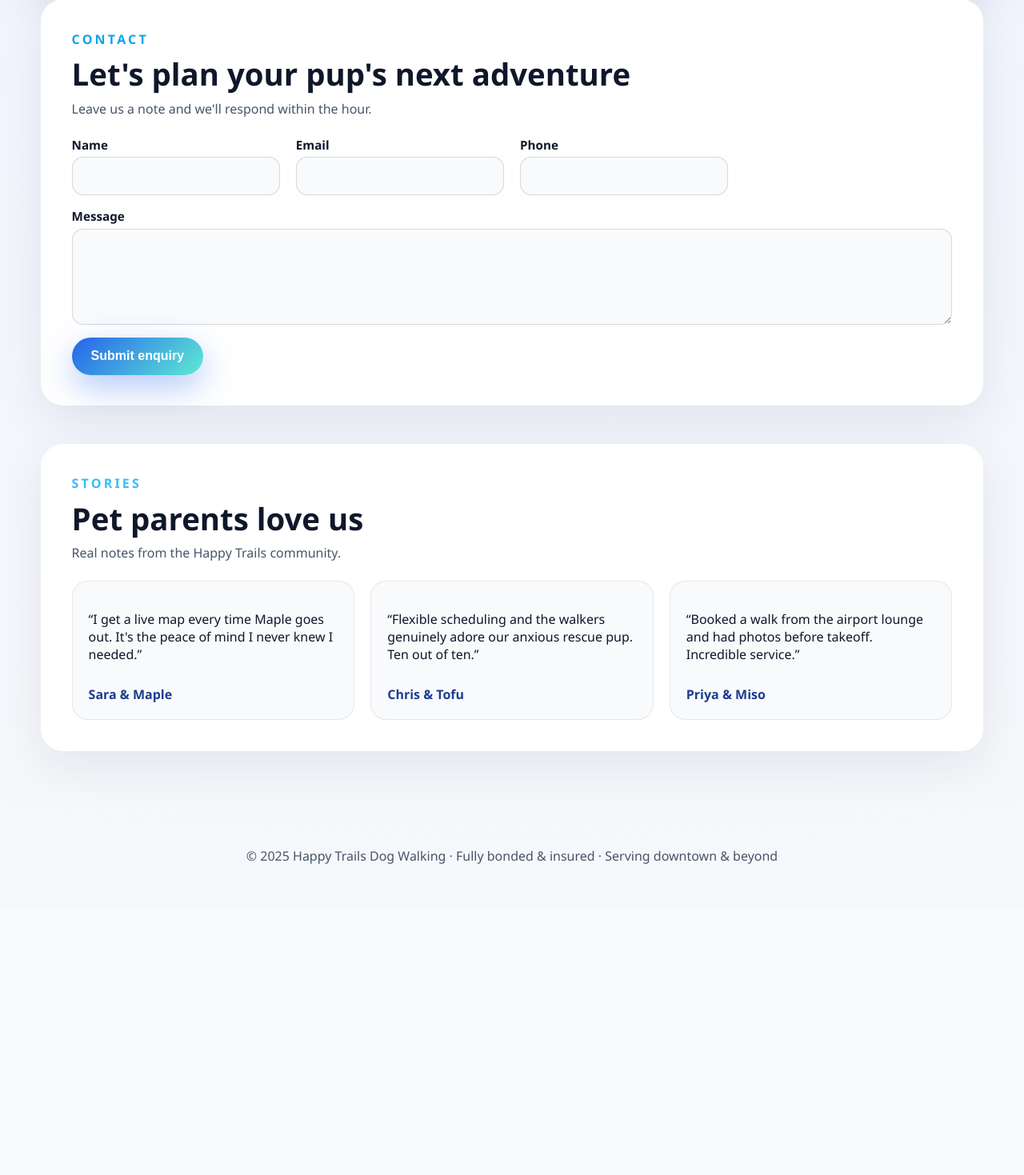
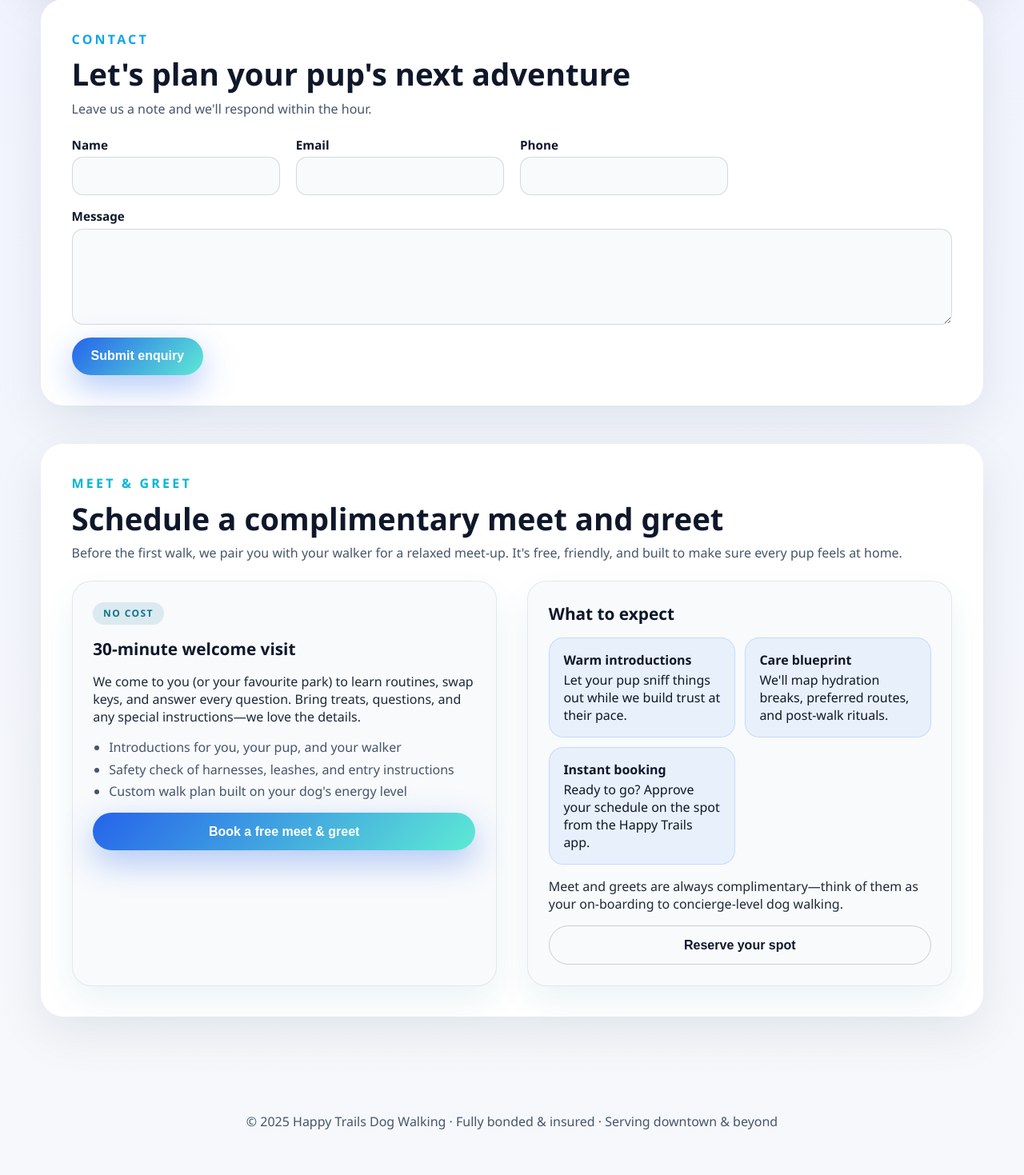
Before and after one commit to andyfast20-sketch/Dog-walking6, a Flask app: page / in a window 1280 px wide. Shown: the part 3828-5297 px from the top of the page at 80% size. Before the commit the page ends 4908 px from the top, so only its background shows below. Run offline with Flask 3, Linux system fonts and the light colour scheme; data that the repository does not hold is empty.

Commit message:
Add meet and greet section

```diff
--- a/app/templates/index.html
+++ b/app/templates/index.html
@@ -795,22 +795,64 @@
       body.modal-open {
         overflow: hidden;
       }
-      .testimonials {
+      .meet-greet {
         display: grid;
-        grid-template-columns: repeat(auto-fit, minmax(220px, 1fr));
-        gap: 1.25rem;
+        grid-template-columns: repeat(auto-fit, minmax(260px, 1fr));
+        gap: clamp(1.5rem, 3vw, 3rem);
+        align-items: stretch;
       }
-      .testimonial {
-        border-radius: 20px;
-        padding: 1.25rem;
+      .meet-greet__card {
+        border-radius: 24px;
         border: 1px solid rgba(15, 23, 42, 0.08);
         background: #f8fafc;
+        padding: clamp(1.25rem, 2vw, 2rem);
         display: flex;
         flex-direction: column;
+        gap: 1rem;
+        box-shadow: 0 18px 40px rgba(14, 116, 144, 0.08);
+      }
+      .meet-greet__card h3 {
+        margin: 0;
+        font-size: 1.3rem;
+      }
+      .meet-greet__badge {
+        align-self: flex-start;
+        padding: 0.35rem 0.8rem;
+        border-radius: 999px;
+        background: rgba(14, 116, 144, 0.12);
+        color: #0e7490;
+        font-weight: 600;
+        text-transform: uppercase;
+        letter-spacing: 0.12em;
+        font-size: 0.75rem;
+      }
+      .meet-greet__list {
+        margin: 0;
+        padding-left: 1.25rem;
+        color: #475569;
+        display: flex;
+        flex-direction: column;
+        gap: 0.35rem;
+      }
+      .meet-greet__note {
+        margin: 0;
+        color: #1f2937;
+        font-size: 1rem;
+      }
+      .meet-greet__perks {
+        display: grid;
+        grid-template-columns: repeat(auto-fit, minmax(190px, 1fr));
         gap: 0.75rem;
       }
-      .testimonial strong {
-        color: #1f3d8f;
+      .meet-greet__perk {
+        border-radius: 18px;
+        padding: 1rem 1.1rem;
+        background: rgba(59, 130, 246, 0.08);
+        border: 1px solid rgba(59, 130, 246, 0.2);
+      }
+      .meet-greet__perk strong {
+        display: block;
+        margin-bottom: 0.2rem;
       }
       footer {
         padding: 2.5rem clamp(1rem, 4vw, 4rem);
@@ -1094,26 +1136,56 @@
             {% endif %}
           </form>
         </section>
-        <section>
+        <section aria-labelledby="meetGreetTitle">
           <div class="section-heading">
-            <p style="text-transform: uppercase; letter-spacing: 0.2em; color: #38bdf8; font-weight: 700">
-              Stories
+            <p style="text-transform: uppercase; letter-spacing: 0.2em; color: #06b6d4; font-weight: 700">
+              Meet & Greet
             </p>
-            <h2>Pet parents love us</h2>
-            <p>Real notes from the Happy Trails community.</p>
+            <h2 id="meetGreetTitle">Schedule a complimentary meet and greet</h2>
+            <p>
+              Before the first walk, we pair you with your walker for a relaxed meet-up. It's free, friendly, and built to make
+              sure every pup feels at home.
+            </p>
           </div>
-          <div class="testimonials">
-            <article class="testimonial">
-              <p>“I get a live map every time Maple goes out. It's the peace of mind I never knew I needed.”</p>
-              <strong>Sara & Maple</strong>
+          <div class="meet-greet">
+            <article class="meet-greet__card">
+              <span class="meet-greet__badge">No cost</span>
+              <h3>30-minute welcome visit</h3>
+              <p class="meet-greet__note">
+                We come to you (or your favourite park) to learn routines, swap keys, and answer every question. Bring treats,
+                questions, and any special instructions—we love the details.
+              </p>
+              <ul class="meet-greet__list">
+                <li>Introductions for you, your pup, and your walker</li>
+                <li>Safety check of harnesses, leashes, and entry instructions</li>
+                <li>Custom walk plan built on your dog's energy level</li>
+              </ul>
+              <button class="btn btn-primary" onclick="document.getElementById('booking').scrollIntoView({ behavior: 'smooth' })">
+                Book a free meet & greet
+              </button>
             </article>
-            <article class="testimonial">
-              <p>“Flexible scheduling and the walkers genuinely adore our anxious rescue pup. Ten out of ten.”</p>
-              <strong>Chris & Tofu</strong>
-            </article>
-            <article class="testimonial">
-              <p>“Booked a walk from the airport lounge and had photos before takeoff. Incredible service.”</p>
-              <strong>Priya & Miso</strong>
+            <article class="meet-greet__card">
+              <h3>What to expect</h3>
+              <div class="meet-greet__perks">
+                <div class="meet-greet__perk">
+                  <strong>Warm introductions</strong>
+                  <span>Let your pup sniff things out while we build trust at their pace.</span>
+                </div>
+                <div class="meet-greet__perk">
+                  <strong>Care blueprint</strong>
+                  <span>We'll map hydration breaks, preferred routes, and post-walk rituals.</span>
+                </div>
+                <div class="meet-greet__perk">
+                  <strong>Instant booking</strong>
+                  <span>Ready to go? Approve your schedule on the spot from the Happy Trails app.</span>
+                </div>
+              </div>
+              <p class="meet-greet__note">
+                Meet and greets are always complimentary—think of them as your on-boarding to concierge-level dog walking.
+              </p>
+              <button class="btn btn-secondary" onclick="document.getElementById('booking').scrollIntoView({ behavior: 'smooth' })">
+                Reserve your spot
+              </button>
             </article>
           </div>
         </section>
```
